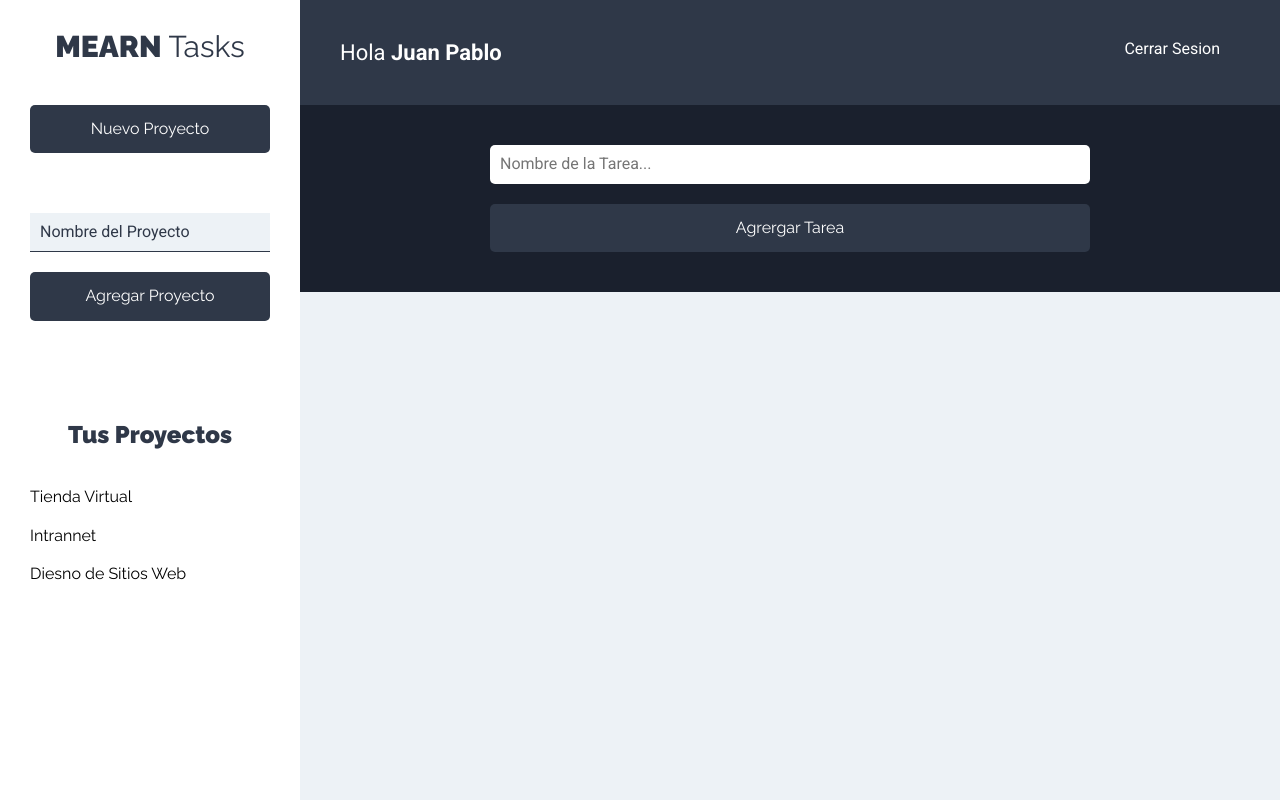
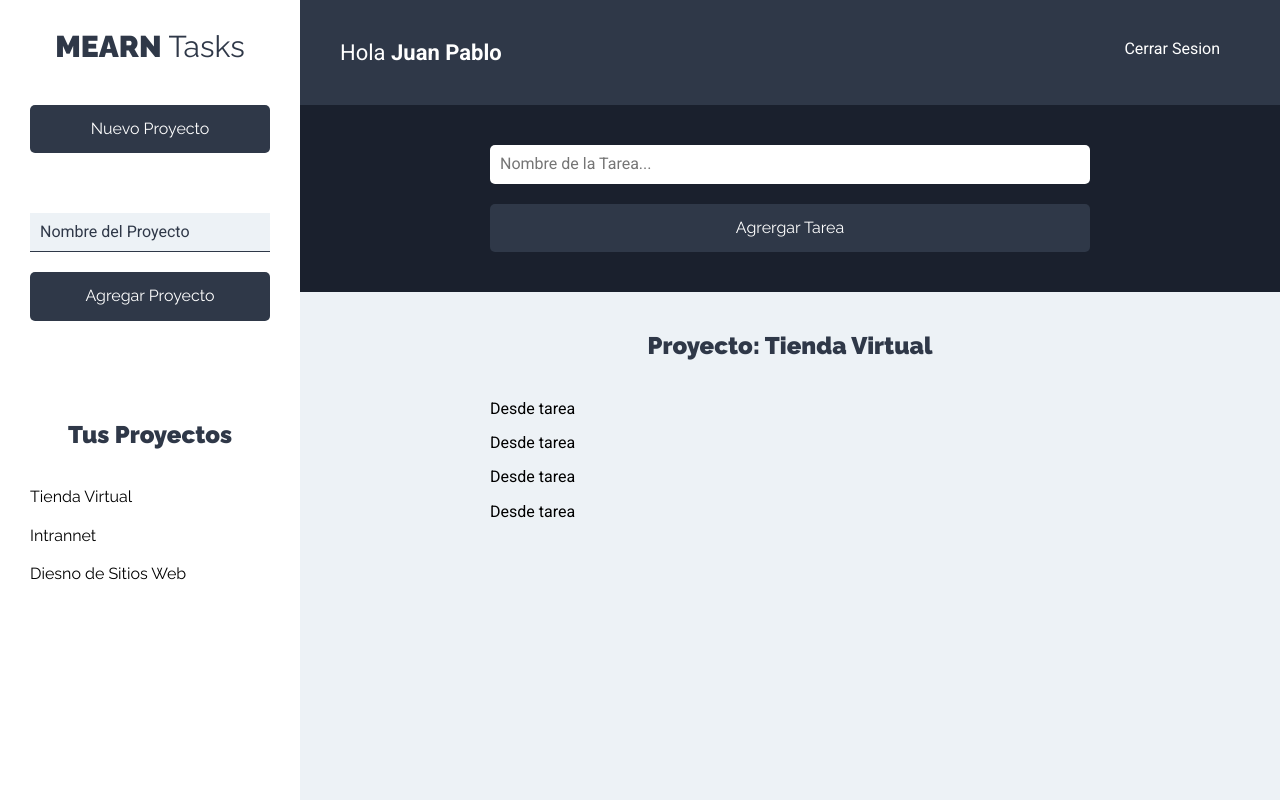
Before and after one commit to freilinjb/proyecto, a React (Create React App) app: page /proyectos in a window 1280 px wide. Built offline with nearby package versions, Linux system fonts and the light colour scheme.

Commit message:
Creando componentes=Probando ListTadoTareas y Tareas

```diff
--- a/src/components/proyectos/Proyectos.jsx
+++ b/src/components/proyectos/Proyectos.jsx
@@ -2,6 +2,7 @@
 import Sidebar from '../layout/Sidebar';
 import Barra from '../layout/Barra';
 import FormTarea from '../tareas/FormTarea';
+import LIstadoTareas from '../tareas/LIstadoTareas';
 
 const Proyectos = () => {
     return (
@@ -14,7 +15,7 @@
                 <main>
                     <FormTarea/>
                     <div className="contenedor-tareas">
-
+                        <LIstadoTareas/>
                     </div>
                 </main>
             </div>
--- a/src/components/tareas/LIstadoTareas.jsx
+++ b/src/components/tareas/LIstadoTareas.jsx
@@ -0,0 +1,30 @@
+import React, {Fragment} from 'react';
+import Tarea from '../tareas/Tarea';
+
+const ListadoTareas = () => {
+    //Prueba
+    const tareasProyecto = [
+        {nombre: 'Elegir Plamaforma', estado: true},
+        {nombre: 'Elegir Colores', estado: false},
+        {nombre: 'Elegir Plataformas de pago', estado: false},
+        {nombre: 'Elegir Hosting', estado: true}
+    ]
+    return (
+        <Fragment>
+            <h2>Proyecto: Tienda Virtual</h2>
+
+            <ul className="listado-tareas">
+                {/* Ternario */}
+                {tareasProyecto.length === 0
+                    ? (<li className="tarea"><p>No hay tareas</p></li>)
+                    : tareasProyecto.map(tarea => (
+                        <Tarea tarea={tarea}/>
+                    ))
+                }
+            </ul>
+        </Fragment>
+
+     );
+}
+
+export default ListadoTareas;
--- a/src/components/tareas/Tarea.jsx
+++ b/src/components/tareas/Tarea.jsx
@@ -1,7 +1,7 @@
 import React from 'react';
 
-const Tarea = () => {
-    return (  );
+const Tarea = ({tarea}) => {
+    return ( <p>Desde tarea</p> );
 }
 
 export default Tarea;
```
